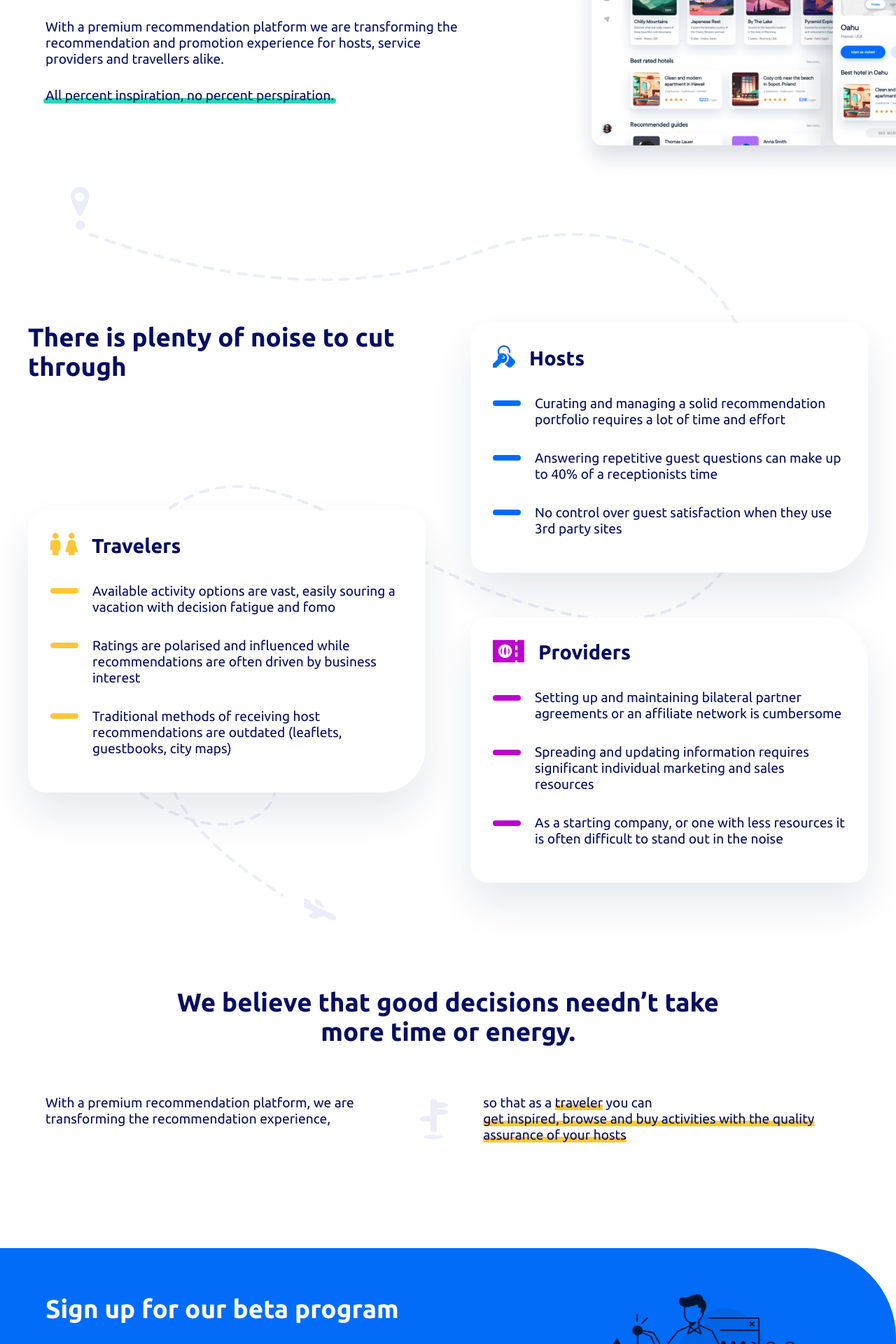
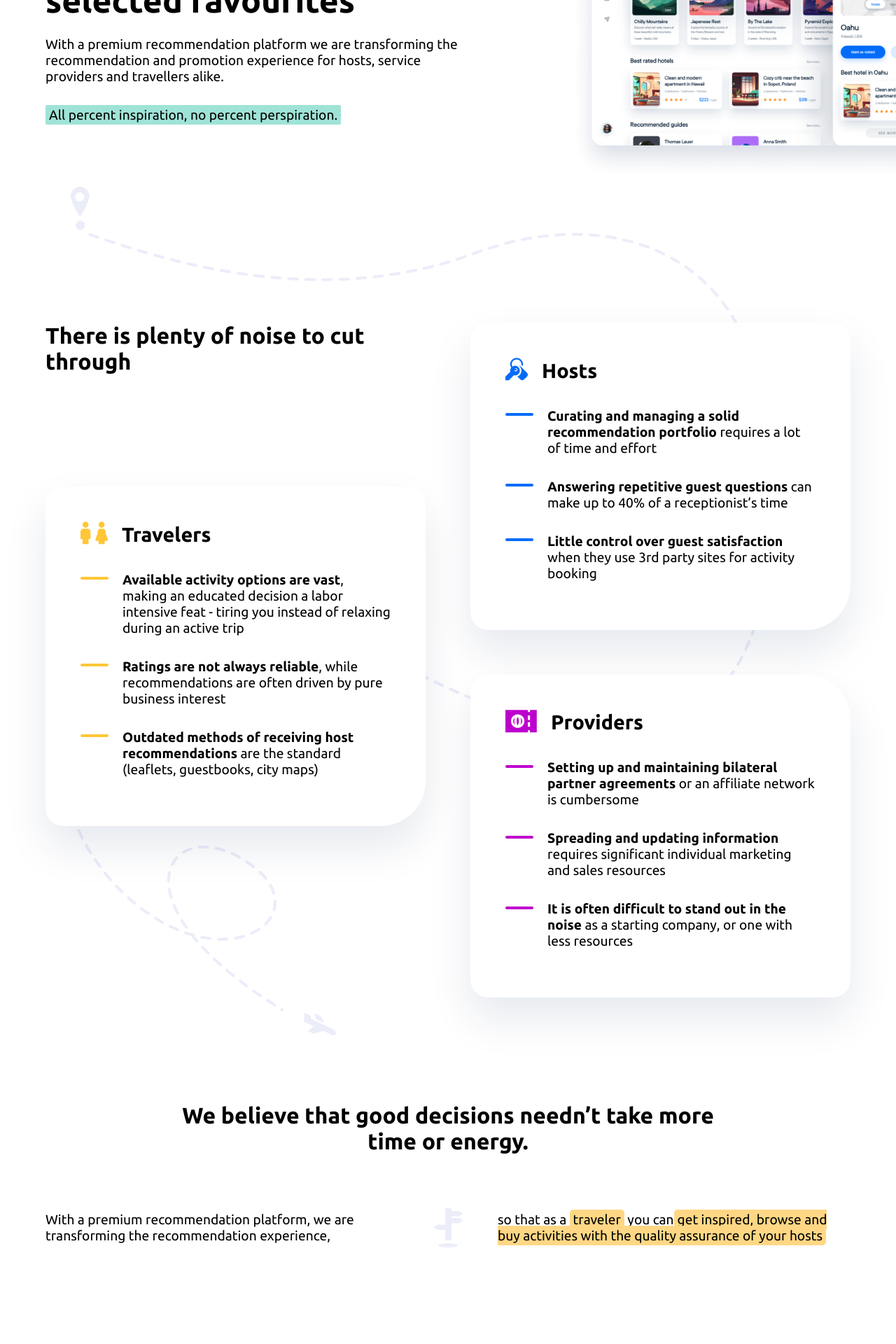
Before and after one commit to pepper-labs/tripel.io, a Next.js app: page / in a window 1280 px wide. Shown: the part 260-2180 px from the top of the page at 70% size. Built offline with nearby package versions, Linux system fonts and the light colour scheme.

Commit message:
Improve mobile UX

```diff
--- a/components/Hero.tsx
+++ b/components/Hero.tsx
@@ -10,16 +10,16 @@ export default function Hero() {
       <div className={styles.hero__content}>
         <div className={styles.hero__content__text}>
           <div>
-            <h1>Look no further.</h1>
+            <h1>Your carefully <br/> selected favourites</h1>
 
             <p>
               With a premium recommendation platform we are transforming the recommendation and promotion experience for
               hosts, service providers and travellers alike.
             </p>
 
-            <a href="#" className={styles.hero__cta}>
+            <span className={styles.hero__cta}>
               All percent inspiration, no percent perspiration.
-            </a>
+            </span>
           </div>
         </div>
 
--- a/components/Premise.tsx
+++ /dev/null
@@ -1,22 +0,0 @@
-import styles from '../styles/Premise.module.css';
-
-export default function Premise() {
-  return <section className={styles.premise}>
-    <h3>We believe that good decisions needn’t take more time or energy.</h3>
-
-    <div className="container">
-      <div className={styles.premise__comparison}>
-        <p>
-          With a premium recommendation platform, we are transforming the recommendation experience,
-        </p>
-
-        <img src="/sign.svg" alt="Sign"/>
-
-        <p>
-          so that as a <u>traveler</u> you can
-          <u>get inspired, browse and buy activities with the quality assurance of your hosts</u>
-        </p>
-      </div>
-    </div>
-  </section>;
-}
--- a/components/ProductHighlights.tsx
+++ b/components/ProductHighlights.tsx
@@ -20,15 +20,18 @@ export default function ProductHighlights() {
 
         <ul className={styles.highlight__problems}>
           <li>
-            Available activity options are vast, easily souring a vacation with decision fatigue and fomo
+            <strong>Available activity options are vast</strong>, making an educated decision a labor intensive feat -
+            tiring you instead of relaxing during an active trip
           </li>
 
           <li>
-            Ratings are polarised and influenced while recommendations are often driven by business interest
+            <strong>Ratings are not always reliable</strong>, while recommendations are often driven by pure business
+            interest
           </li>
 
           <li>
-            Traditional methods of receiving host recommendations are outdated (leaflets, guestbooks, city maps)
+            <strong>Outdated methods of receiving host recommendations</strong> are the standard (leaflets, guestbooks,
+            city maps)
           </li>
         </ul>
       </div>
@@ -46,15 +49,15 @@ export default function ProductHighlights() {
 
         <ul className={styles.highlight__problems}>
           <li>
-            Curating and managing a solid recommendation portfolio requires a lot of time and effort
+            <strong>Curating and managing a solid recommendation portfolio</strong> requires a lot of time and effort
           </li>
 
           <li>
-            Answering repetitive guest questions can make up to 40% of a receptionists time
+            <strong>Answering repetitive guest questions</strong> can make up to 40% of a receptionist’s time
           </li>
 
           <li>
-            No control over guest satisfaction when they use 3rd party sites
+            <strong>Little control over guest satisfaction</strong> when they use 3rd party sites for activity booking
           </li>
         </ul>
       </div>
@@ -70,15 +73,18 @@ export default function ProductHighlights() {
 
         <ul className={styles.highlight__problems}>
           <li>
-            Setting up and maintaining bilateral partner agreements or an affiliate network is cumbersome
+            <strong>Setting up and maintaining bilateral partner agreements</strong> or an affiliate network is
+            cumbersome
           </li>
 
           <li>
-            Spreading and updating information requires significant individual marketing and sales resources
+            <strong>Spreading and updating information</strong> requires significant individual marketing and sales
+            resources
           </li>
 
           <li>
-            As a starting company, or one with less resources it is often difficult to stand out in the noise
+            <strong>It is often difficult to stand out in the noise</strong> as a starting company, or one with less
+            resources
           </li>
         </ul>
       </div>
--- /dev/null
+++ b/components/Propositions.tsx
@@ -0,0 +1,57 @@
+import styles from '../styles/Propositions.module.css';
+import React from 'react';
+
+const CAROUSEL_TIMEOUT = 4000;
+
+export default function Propositions() {
+  return <section className={styles.propositions}>
+    <h3>We believe that good decisions needn’t take more time or energy.</h3>
+
+    <div className="container">
+      <div className={styles.propositions__comparison}>
+        <div>
+          <p>
+            With a premium recommendation platform, we are transforming the recommendation experience,
+          </p>
+        </div>
+
+        <img src="/sign.svg" alt="Sign"/>
+
+        <div>
+          <Carousel timeout={CAROUSEL_TIMEOUT}/>
+        </div>
+      </div>
+    </div>
+  </section>;
+}
+
+function Carousel({ timeout }: { timeout: number }) {
+  const [classNames, setClassNames] = React.useState([styles.hidden, styles.show, styles.hide]);
+
+  React.useEffect(() => {
+    const timer = setInterval(rotate(setClassNames), timeout);
+    return () => clearInterval(timer);
+  }, []);
+
+  return <>
+    <p className={[styles.propositions__highlight, styles['propositions__highlight--yellow'], classNames[0]].join(' ')}>
+      so that as a <u>traveler</u> you can
+      <u>get inspired, browse and buy activities with the quality assurance of your hosts</u>
+    </p>
+
+    <p className={[styles.propositions__highlight, styles['propositions__highlight--blue'], classNames[1]].join(' ')}>
+      so that as a <u>host</u> you can <u>rapidly set up and easily manage a beautiful catalogue of activities,
+      while earning income on your referrals</u>
+    </p>
+
+    <p className={[styles.propositions__highlight, styles['propositions__highlight--purple'], classNames[2]].join(' ')}>
+      so that as a <u>provider</u> you can <u>create, distribute and maintain your offerings seamlessly across all
+      hosts on our platform</u>
+    </p>
+  </>;
+}
+
+const rotate = (set: (value: (state: string[]) => string[]) => void) => () => set(state => [
+  ...state.slice(-2),
+  state[0]
+]);
--- a/pages/index.tsx
+++ b/pages/index.tsx
@@ -2,7 +2,7 @@ import Head from 'next/head';
 import styles from '../styles/Home.module.css';
 import ProductHighlights from '../components/ProductHighlights';
 import Hero from '../components/Hero';
-import Premise from '../components/Premise';
+import Propositions from '../components/Propositions';
 import Footer from '../components/Footer';
 
 export default function Home() {
@@ -18,7 +18,7 @@ export default function Home() {
 
         <ProductHighlights/>
 
-        <Premise/>
+        <Propositions/>
       </main>
 
       <Footer/>
--- a/styles/Footer.module.css
+++ b/styles/Footer.module.css
@@ -1,7 +1,7 @@
 .footer {
   background-color: #026CF9;
   border-top-right-radius: 10vw;
-  padding: 2vh;
+  padding: 5vh;
   color: #fff;
 }
 
@@ -34,7 +34,9 @@
 
 @media (max-width: 700px) {
   .footer__illustration {
-    display: none;
+    width: 100%;
+    height: auto;
+    margin-top: 30px;
   }
 }
 
@@ -77,6 +79,12 @@
   font-size: 1em;
 }
 
+@media (max-width: 700px) {
+  .footer__input button {
+    padding: 10px 7vw;
+  }
+}
+
 .footer__contact {
   color: #000;
   margin-top: 40px;
--- a/styles/Hero.module.css
+++ b/styles/Hero.module.css
@@ -35,29 +35,23 @@
   font-size: 2.5em;
 }
 
+@media (max-width: 700px) {
+  .hero__content__text h1 {
+    margin: 0 0 0.5em;
+    font-size: 2.2em;
+  }
+}
+
 .hero__content__text p {
   margin: 0 0 1.5em;
   max-width: 600px;
 }
 
 .hero__cta {
-  position: relative;
-  display: inline-block;
-  color: inherit;
-  text-decoration: none;
-}
-
-.hero__cta:after {
-  display: block;
-  content: '';
-  position: absolute;
-  background-color: #2AD7B8;
-  height: 8px;
-  border-radius: 8px;
-  left: -3px;
-  right: -3px;
-  bottom: 0;
-  z-index: -1;
+  background-color: #9FE3D7;
+  padding: 3px 5px;
+  border-radius: 2px;
+  line-height: 1.5em;
 }
 
 .hero__cta:hover:after {
@@ -74,10 +68,10 @@
   transform: translateX(20%);
 }
 
-
 @media (max-width: 700px) {
   .hero__map {
-    display: none;
+    height: 70px;
+    width: 50vw;
   }
 
   .hero__wrapper {
@@ -100,19 +94,6 @@
     margin: 0;
     transform: none;
   }
-
-  .hero__cta {
-    padding: 10px 20px;
-    border-radius: 30px;
-    background-color: #2AD7B8;
-    font-weight: bold;
-    color: #24443e;
-    box-shadow: 3px 5px 20px #3b7b7059;
-  }
-
-  .hero__cta:after {
-    display: none;
-  }
 }
 
 @media (-webkit-min-device-pixel-ratio: 2), (min-resolution: 192dpi) {
--- a/styles/Premise.module.css
+++ /dev/null
@@ -1,51 +0,0 @@
-.premise {
-  margin-bottom: 10vh;
-}
-
-.premise h3 {
-  font-size: 2.3em;
-  margin: 0 auto;
-  text-align: center;
-  max-width: 800px;
-}
-
-@media (max-width: 700px) {
-  .premise h3 {
-    display: block;
-    max-width: 90%;
-    margin-top: 1em;
-  }
-}
-
-.premise__comparison {
-  display: flex;
-}
-
-@media (max-width: 700px) {
-  .premise__comparison {
-    display: block;
-  }
-}
-
-.premise__comparison img {
-  display: block;
-  margin: 0 50px;
-}
-
-@media (max-width: 700px) {
-  .premise__comparison img {
-    margin: 50px auto;
-  }
-}
-
-.premise__comparison p {
-  font-size: 1.2em;
-}
-
-.premise__comparison u {
-  text-decoration-color: #FFC736;
-  text-decoration-thickness: 8px;
-  text-underline-offset: -4px;
-  text-decoration-skip-ink: none;
-  display: inline-block;
-}
--- a/styles/ProductHighlights.module.css
+++ b/styles/ProductHighlights.module.css
@@ -2,7 +2,7 @@
   display: grid;
   grid-template-columns: 1fr 1fr;
   gap: 5vw;
-  padding: 150px 0;
+  padding: 150px 25px;
   position: relative;
 }
 
@@ -46,10 +46,15 @@
   .highlights {
     display: block;
   }
+
+  .highlights:after,
+  .highlights:before {
+    display: none;
+  }
 }
 
 .highlights h2 {
-  font-size: 2.3em;
+  font-size: 2em;
   margin: 0 0 5em;
   position: relative;
   z-index: 20;
@@ -63,7 +68,7 @@
 }
 
 .highlight {
-  padding: 2.5vw;
+  padding: 50px;
   box-shadow: 0 30px 60px rgba(0, 37, 86, 0.1);
   z-index: 20;
   position: relative;
@@ -108,6 +113,12 @@
   display: block;
 }
 
+@media (max-width: 700px) {
+  .highlight__problems li {
+    margin-left: 40px;
+  }
+}
+
 .highlight__problems li:last-child {
   padding-bottom: 0;
 }
@@ -116,12 +127,19 @@
   display: block;
   content: '';
   width: 40px;
-  height: 8px;
+  height: 4px;
   position: absolute;
   left: -60px;
   top: 2vh;
   margin-top: 0.4em;
   border-radius: 10px;
+}
+
+@media (max-width: 700px) {
+  .highlight__problems li:before {
+    width: 25px;
+    left: -45px;
+  }
 }
 
 .highlight--yellow .highlight__problems li:before {
--- /dev/null
+++ b/styles/Propositions.module.css
@@ -0,0 +1,109 @@
+.propositions {
+  margin-bottom: 10vh;
+}
+
+.propositions h3 {
+  font-size: 2em;
+  margin: 0 auto;
+  text-align: center;
+  max-width: 800px;
+}
+
+@media (max-width: 700px) {
+  .propositions h3 {
+    display: block;
+    max-width: none;
+    margin-top: 1em;
+    text-align: left;
+    position: relative;
+    padding: 0 5%;
+  }
+
+  .propositions h3:before {
+    width: 10px;
+    background-color: #026CF9;
+    content: '';
+    display: block;
+    position: absolute;
+    top: 0;
+    bottom: -10px;
+    left: 0;
+    border-bottom-right-radius: 10px;
+  }
+}
+
+.propositions__comparison {
+  display: flex;
+  align-items: center;
+  min-height: 110px;
+}
+
+.propositions__comparison > div {
+  flex: 1 1 30%;
+}
+
+@media (max-width: 700px) {
+  .propositions__comparison {
+    display: block;
+  }
+}
+
+.propositions__comparison img {
+  display: block;
+  margin: 0 50px;
+}
+
+@media (max-width: 700px) {
+  .propositions__comparison img {
+    margin: 50px auto;
+  }
+}
+
+.propositions__comparison p {
+  font-size: 1.2em;
+}
+
+.propositions__highlight u {
+  border-radius: 5px;
+  padding: 3px 5px;
+  text-decoration: none;
+}
+
+.propositions__highlight--yellow u {
+  background-color: #FFD784;
+}
+
+.propositions__highlight--blue u {
+  background-color: #8fb9e2;
+}
+
+.propositions__highlight--purple u {
+  background-color: #c386ce;
+}
+
+.hidden {
+  display: none;
+}
+
+.show {
+  animation: show .3s forwards ease-in-out;
+  will-change: opacity, transform, display;
+}
+
+.hide {
+  display: none;
+}
+
+@keyframes show {
+  0% {
+    display: block;
+    opacity: 0;
+    transform: translateY(-100%);
+  }
+
+  99% {
+    display: block;
+    opacity: 1;
+    transform: translateY(0);
+  }
+}
--- a/styles/globals.css
+++ b/styles/globals.css
@@ -5,7 +5,7 @@ body {
   padding: 0;
   margin: 0;
   font-family: 'Ubuntu', sans-serif;
-  color: #050E62;
+  color: #000;
 }
 
 * {
```
